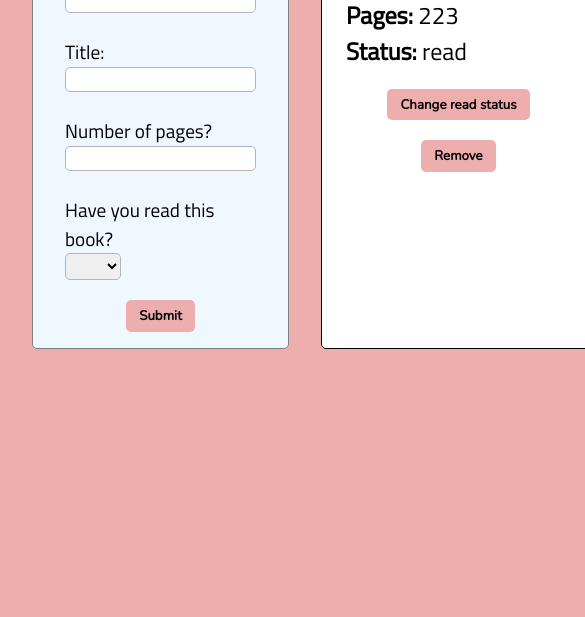
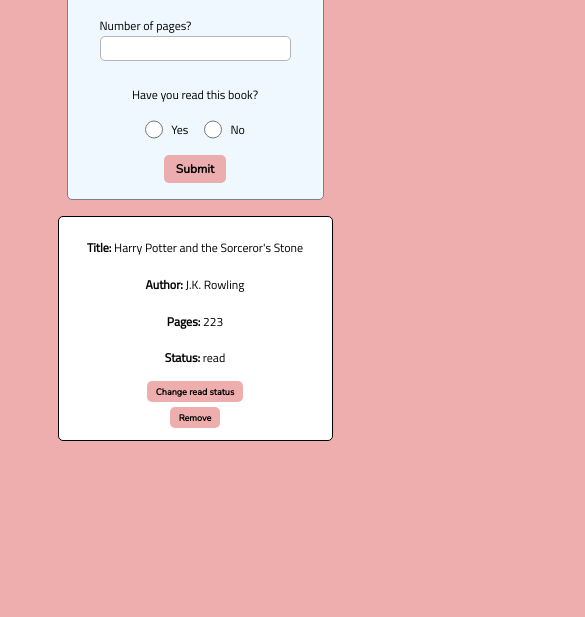
Before and after one commit to eslang50/Library, a plain HTML site: page index.html in a window 390 px wide. Shown: the part 227-844 px from the top of the page, 585 px wide, since content can reach past the window. Drawn offline with nearby package versions, Linux system fonts and the light colour scheme.

Commit message:
added responsiveness and cleaner layout

```diff
--- a/index.html
+++ b/index.html
@@ -15,24 +15,29 @@
       <form action="#" method="get" onsubmit="return submitForm()">
         <h1>New Book</h1>
         <div class="input">
+          <label for="title">Title:</label>
+          <input type="text" name="title" id="title" required>
+        </div>
+        <div class="input">
           <label for="author">Author:</label>
           <input type="text" name="author" id="author" required>
-        </div>
-        <div class="input">
-          <label for="title">Title:</label>
-          <input type="text" name="title" id="title" required>
         </div>
         <div class="input">
           <label for="pages">Number of pages?</label>
           <input type="number" name="pages" id="pages" required>
         </div>
         <div class="input">
-          <label for="status">Have you read this book?</label>
-          <select name="status" id="status">
-            <option value=""></option>
-            <option value="Yes">Yes</option>
-            <option value="No">No</option>
-          </select>
+          <span>Have you read this book?</span>
+          <div class="read">
+            <div>
+              <input type="radio" id="yes"  name="select" value="yes">
+              <label for="yes">Yes</label>
+            </div>
+            <div>
+              <input type="radio" id="no"  name="select" value="no">
+              <label for="no">No</label>
+            </div>
+          </div>
         </div>
         <button id="submitBtn" type="submit">Submit</button>
       </form>
--- a/library.css
+++ b/library.css
@@ -52,11 +52,29 @@ a {
   margin-left: 2em;
 }
 
+.book {
+  display: grid;
+  grid-template-rows: 7fr 1fr 1fr;
+  row-gap: 5px;
+}
+
+.read input {
+  width: 18px;
+  margin: 0;
+}
+
+input::-webkit-outer-spin-button,
+input::-webkit-inner-spin-button {
+  -webkit-appearance: none;
+  margin: 0;
+}
+
 .input {
   margin-top: 1.5em;
+  display: block;
 }
 
-label {
+label, span {
   font-size: 1.2em;
   display: block;
 }
@@ -72,7 +90,6 @@ form {
 button {
   display: block;
   margin: auto;
-  margin-top: 1.5em;
   padding: .5em 1em;
   font-family: 'Nunito', sans-serif;
   background-color: var(--red-color);
@@ -97,3 +114,52 @@ input, select {
   border: rgb(182, 179, 179) 1px solid;
   padding: 4px 6px;
 }
+
+.read {
+  margin: 1em 0;
+  display: flex;
+  gap: 1em;
+  justify-content: center;
+}
+
+.read > div{
+  display: flex;
+  gap: .5em;
+}
+
+@media screen and (max-width: 480px) {
+  .display {
+    display: flex;
+    flex-direction: column;
+    justify-content: center;
+    align-items: center;
+    max-width: 100%;
+    overflow: hidden;
+    gap: 1em;
+  }
+
+  .grid-container > div, label, button, span {
+    font-size: .75em;
+  }
+
+  span {
+    display: flex;
+    justify-content: center;
+  }
+
+  .book > div {
+    text-align: center;
+    display: flex;
+    flex-direction: column;
+    justify-content: space-around;
+  }
+
+  h1 {
+    font-size: 1em;
+  }
+
+  .form-container {
+    margin: 0;
+  }
+
+}
--- a/library.js
+++ b/library.js
@@ -6,9 +6,9 @@ const grid = document.querySelector('.grid-container');
 const form = document.querySelector('form');
 
 class Book {
-  constructor(title, author, pages, status) {
+  constructor(author, title, pages, status) {
+    this.author = author;
     this.title = title;
-    this.author = author;
     this.pages = pages;
     this.status = status;
   }
@@ -24,6 +24,7 @@ function displayBooks() {
   myLibrary.forEach((book, key) =>  {
 
     const display = document.createElement('div');
+    display.classList.add('book');
     display.setAttribute('data-index', `${key}`);
 
     const removeBtn = document.createElement('button');
@@ -32,13 +33,19 @@ function displayBooks() {
     const readBtn = document.createElement('button');
     readBtn.classList.add('readButton');
 
+    const btnContainer = document.createElement('div');
+
+
     removeBtn.innerHTML = "Remove";
     readBtn.innerHTML = "Change read status"
 
+    const title = document.createElement('div');
     const author = document.createElement('div');
-    const title = document.createElement('div');
     const pages = document.createElement('div');
     const read = document.createElement('div');
+
+    const labelContainer = document.createElement('div')
+
 
     let stat = 'read';
     if(!book.status) {
@@ -50,16 +57,17 @@ function displayBooks() {
     pages.innerHTML = `<strong>Pages:</strong> ${book.pages}`;
     read.innerHTML = `<strong>Status:</strong> ${stat}`
 
+    labelContainer.appendChild(title);
+    labelContainer.appendChild(author);
+    labelContainer.appendChild(pages)
+    labelContainer.appendChild(read);
 
-    display.appendChild(author);
-    display.appendChild(title);
-    display.appendChild(pages)
-    display.appendChild(read);
-
+    display.appendChild(labelContainer);
     grid.appendChild(display);
 
-    display.appendChild(readBtn)
+    display.appendChild(readBtn);
     display.appendChild(removeBtn);
+
   });
 
   const removeButtons = document.querySelectorAll('.removeButton');
@@ -73,11 +81,13 @@ function displayBooks() {
   const changeStatButton = document.querySelectorAll('.readButton');
   changeStatButton.forEach((btn) => {
     btn.addEventListener('click', function(e) {
-      const current = btn.parentNode.getAttribute('data-index');
+      const current = (btn.parentNode.getAttribute('data-index'));
       console.log(current);
-      updateBook(current)
+      updateBook(current);
     })
   })
+
+
 }
 
 function updateBook(index) {
@@ -97,15 +107,17 @@ function submitForm() {
 
   const pages = document.getElementById('pages').value;
 
-  const stat = document.getElementById('status').value;
+  let stat;
 
-  let tf = false;
-
-  if(stat == 'Yes') {
-    tf = true;
+  if(document.getElementById('yes').checked) {
+    stat = true;
   }
 
-  const newBook = new Book(author, title, pages, tf);
+  if(document.getElementById('no').checked) {
+    stat = false;
+  }
+
+  const newBook = new Book(author, title, pages, stat);
 
   addBookToLibrary(newBook);
 
@@ -122,7 +134,7 @@ function cleardisplay() {
   }
 }
 
-const HP1 = new Book("Harry Potter and the Sorceror's Stone", 'J.K. Rowling', 223, true)
+const HP1 = new Book('J.K. Rowling', "Harry Potter and the Sorceror's Stone", 223, true)
 
 addBookToLibrary(HP1);
 
```
Also changed, not shown: images/Screenshot-23.png (deleted), images/mobile.png (added), images/web.png (added), 1 other file.
